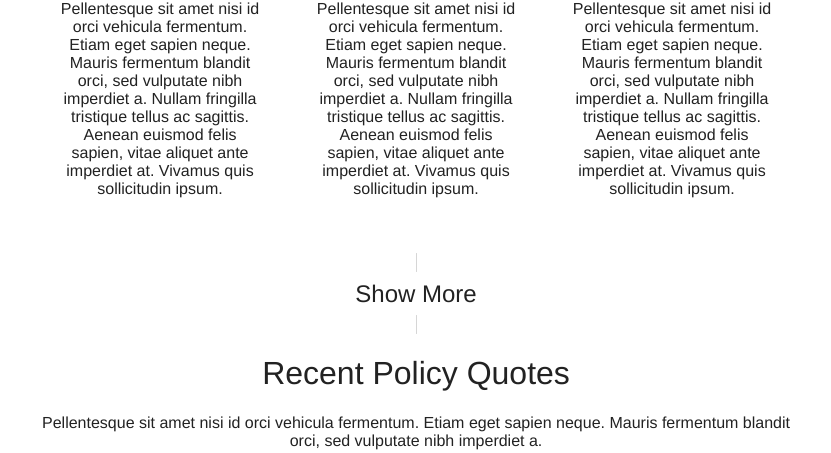
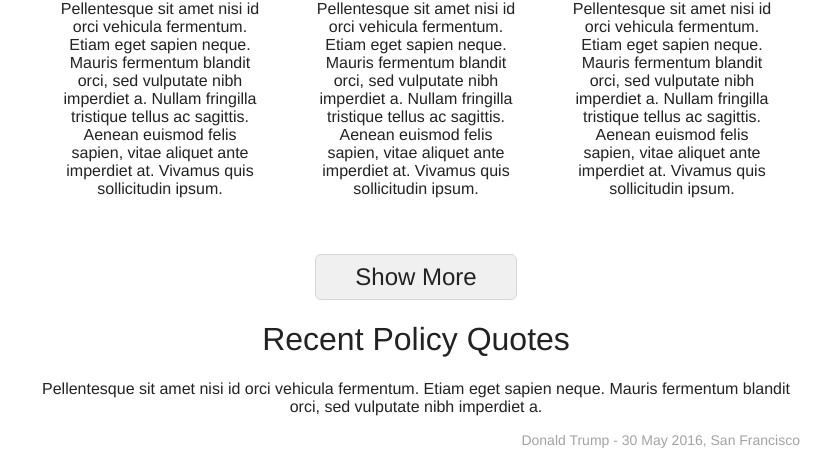
Before and after one commit to nickpolsin/340final, a plain HTML site: page static/news.html in a window 1280 px wide. Shown: the part 507-960 px from the top of the page, without its empty margins (224-1055 px from the left). Drawn offline with nearby package versions, Linux system fonts and the light colour scheme; no server answers.

Commit message:
more testing

```diff
--- a/static/css/style.sass
+++ b/static/css/style.sass
@@ -290,6 +290,7 @@ h1
   background-color: lighten($light-grey, 10%)
   border: 1px solid $light-grey
   border-radius: 6px
+  display: block
   height: 44px
   margin: 0px auto 0px auto
   width: 200px
--- a/static/js/news.js
+++ b/static/js/news.js
@@ -4,6 +4,7 @@ var articles_data;
 var currentQuoteIndex;
 
 $("#show-more-quotes").click(function() {
+  console.log("next five will start at: ", currentQuoteIndex - 5);
   if (currentQuoteIndex - 5 > 0) {
     $(".recent-quotes-container").append("<div id='quote-1-container' class='recent-quote-container'><p id='quote-1' class='quotes-text'>THIS IS A TEST</p><p id='quote-1-tag' class='quote-tag'>TESTING THE TAG</p></div>");
   }
@@ -53,5 +54,5 @@ function shoveQuotes() {
   }
 
   currentQuoteIndex = index - 5;
-  console.log(currentQuoteIndex);
+  console.log("current index: ", currentQuoteIndex);
 };
```
Also changed, not shown: static/css/style.css, 1 other file.
